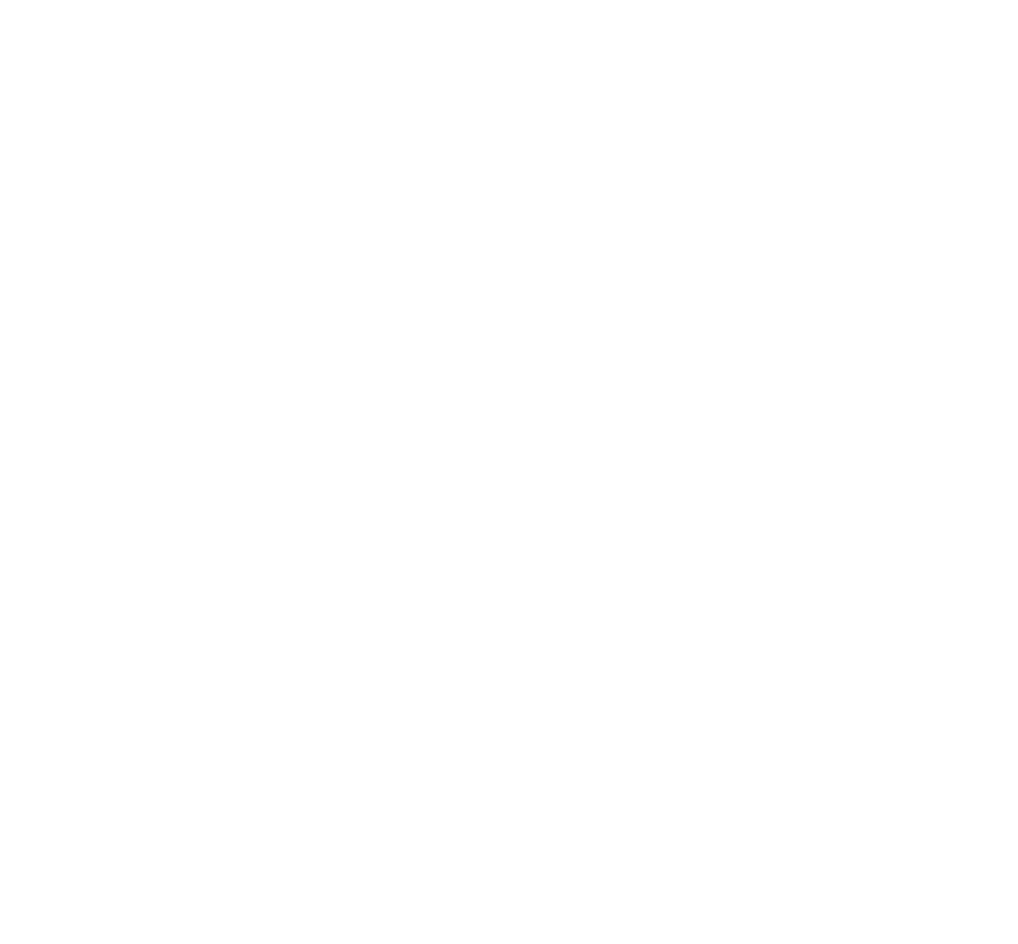
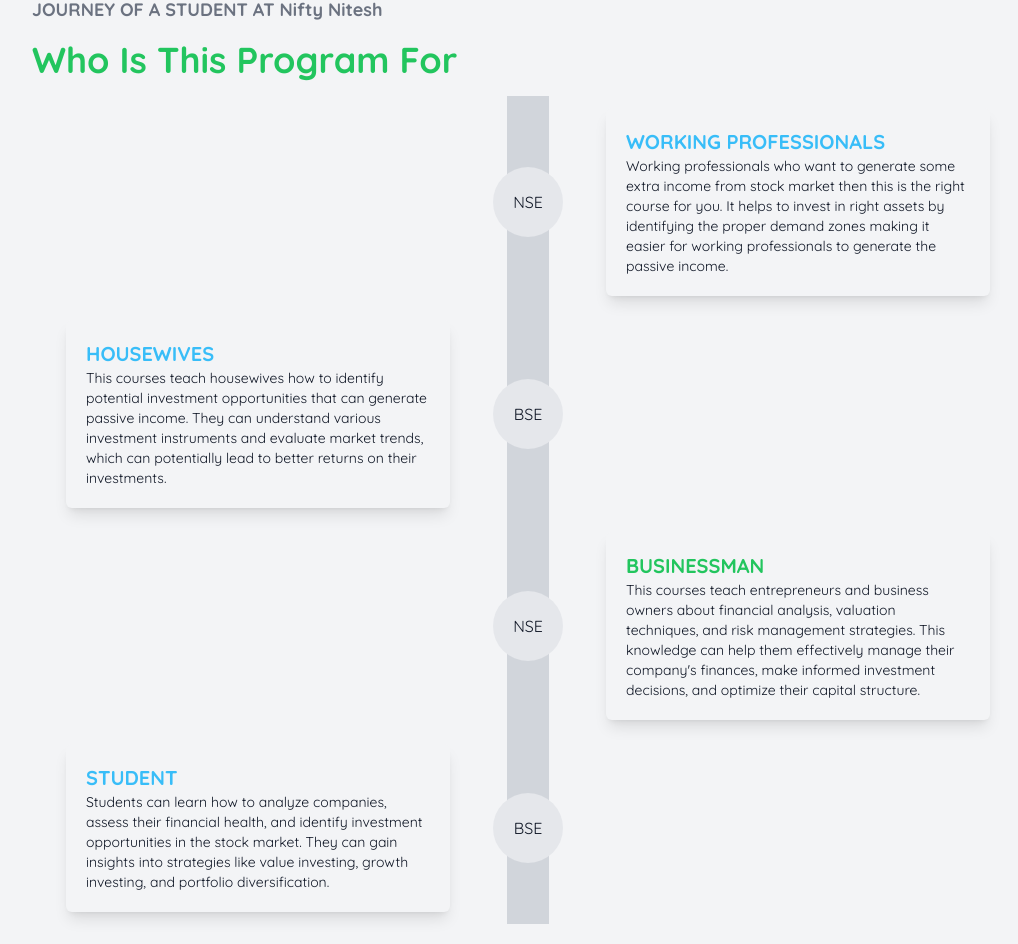
Before and after one commit to riteshk-007/Nifty-Nitesh, a Next.js app: page / in a window 1280 px wide. Shown: the part 1697-2641 px from the top of the page, without its empty margins (112-1130 px from the left). Before the commit the page ends 1642 px from the top, so only its background shows below. Built offline with nearby package versions, Linux system fonts and the light colour scheme.

Commit message:
Update About and Works components

```diff
--- a/app/components/About.jsx
+++ b/app/components/About.jsx
@@ -4,7 +4,7 @@ import Link from "next/link";
 
 const About = () => {
   return (
-    <div className="w-full flex flex-col items-center justify-center gap-2 md:gap-4 p-5  dark:bg-black/30">
+    <div className="w-full flex flex-col items-center justify-center gap-2 md:gap-4 p-5  dark:bg-black">
       <p className="text-xs md:text-base font-semibold text-gray-700 dark:text-gray-300 text-center uppercase">
         ABOUT US
       </p>
@@ -34,7 +34,7 @@ const About = () => {
             className="rounded-lg"
           />
         </div>
-        <span className="text-xs  mx-2 font-semibold text-gray-700 dark:text-gray-300 text-start w-full md:w-1/2  my-3 flex flex-col">
+        <span className="text-xs lg:text-sm  mx-2 font-semibold text-gray-700 dark:text-gray-300 text-start w-full md:w-1/2  my-3 flex flex-col">
           Welcome, to the leading best Stock market Institute in Delhi, we offer
           Stock market courses for future growth and impart deep knowledge of
           the stock market and Trading. Here, we&apos;ll teach you and guide you
--- /dev/null
+++ b/app/components/Journey.jsx
@@ -0,0 +1,97 @@
+const Journey = () => {
+  return (
+    <div className="w-full flex flex-col items-center justify-center gap-2 md:gap-4 p-5 bg-gray-100 dark:bg-black/30">
+      <div className="w-full md:w-4/5 flex items-center justify-start">
+        <span className="text-xs sm:text-sm md:text-lg font-bold text-center text-gray-500">
+          JOURNEY OF A STUDENT AT Nifty Nitesh
+        </span>
+      </div>
+      <div className="w-full md:w-4/5 flex items-center justify-start">
+        <span className="text-2xl md:text-4xl font-bold text-center text-green-500 ">
+          Who Is This Program For
+        </span>
+      </div>
+
+      <div className="flex items-center justify-center ">
+        <div className="w-full px-4 dark:text-white text-gray-900 md:dark:bg-gray-900 md:bg-gray-300">
+          <div className=" relative md:w-[10px] min-h-[50vh] md:mx-auto ">
+            <div className="flex md:flex-row flex-col md:items-center md:gap-2 group  relative top-0 md:left-1/2 md:right-1/2 md:even:translate-x-[-100%] even:translate-x-0 md:w-96 lg:w-max w-full z-[1]">
+              <div className="pointer p-4 dark:bg-gray-800 bg-gray-200 aspect-square w-[70px] flex items-center justify-center rounded-full md:group-even:order-2 group-even:order-none md:group-odd:-translate-x-1/2 md:translate-x-1/2 translate-x-0 mx-auto md:mx-0">
+                NSE
+              </div>
+              <div className="md:max-w-sm p-5 bg-gray-100 shadow-lg group group-hover:bg-green-500 group-hover:text-white group-hover:dark:bg-green-700 dark:bg-black rounded-md my-3 hover:bg-green-500 dark:hover:bg-green-700 hover:text-white transition-all duration-200">
+                <div className="text-xl font-bold group-hover:text-white text-sky-400">
+                  WORKING PROFESSIONALS
+                </div>
+
+                <div className="text-sm">
+                  Working professionals who want to generate some extra income
+                  from stock market then this is the right course for you. It
+                  helps to invest in right assets by identifying the proper
+                  demand zones making it easier for working professionals to
+                  generate the passive income.
+                </div>
+              </div>
+            </div>
+            <div className="flex md:flex-row flex-col md:items-center md:gap-2 group  relative top-0 md:left-1/2 md:right-1/2 md:even:translate-x-[-100%] even:translate-x-0 md:w-96 lg:w-max w-full z-[1]">
+              <div className="pointer p-4 dark:bg-gray-800 bg-gray-200 aspect-square w-[70px] flex items-center justify-center rounded-full md:group-even:order-2 group-even:order-none md:group-odd:-translate-x-1/2 md:translate-x-1/2 translate-x-0 mx-auto md:mx-0">
+                BSE
+              </div>
+              <div className="md:max-w-sm p-5 bg-gray-100 shadow-lg  group group-hover:bg-green-500 group-hover:text-white group-hover:dark:bg-green-700  dark:bg-black rounded-md my-3 hover:bg-green-500 dark:hover:bg-green-700 hover:text-white transition-all duration-200">
+                <div className="text-xl font-bold group-hover:text-white text-sky-400">
+                  HOUSEWIVES
+                </div>
+
+                <div className="text-sm">
+                  This courses teach housewives how to identify potential
+                  investment opportunities that can generate passive income.
+                  They can understand various investment instruments and
+                  evaluate market trends, which can potentially lead to better
+                  returns on their investments.
+                </div>
+              </div>
+            </div>
+            <div className="flex md:flex-row flex-col md:items-center md:gap-2 group  relative top-0 md:left-1/2 md:right-1/2 md:even:translate-x-[-100%] even:translate-x-0 md:w-96 lg:w-max w-full z-[1]">
+              <div className="pointer p-4 dark:bg-gray-800 bg-gray-200 aspect-square w-[70px] flex items-center justify-center rounded-full md:group-even:order-2 group-even:order-none md:group-odd:-translate-x-1/2 md:translate-x-1/2 translate-x-0 mx-auto md:mx-0">
+                NSE
+              </div>
+              <div className="md:max-w-sm p-5 bg-gray-100 shadow-lg  group group-hover:bg-green-500 group-hover:text-white group-hover:dark:bg-green-700   dark:bg-black rounded-md my-3 hover:bg-green-500 dark:hover:bg-green-700 hover:text-white transition-all duration-200">
+                <div className="text-xl font-bold group-hover:text-white text-green-500">
+                  BUSINESSMAN
+                </div>
+
+                <div className="text-sm">
+                  This courses teach entrepreneurs and business owners about
+                  financial analysis, valuation techniques, and risk management
+                  strategies. This knowledge can help them effectively manage
+                  their company&apos;s finances, make informed investment
+                  decisions, and optimize their capital structure.
+                </div>
+              </div>
+            </div>
+            <div className="flex md:flex-row flex-col md:items-center md:gap-2 group  relative top-0 md:left-1/2 md:right-1/2 md:even:translate-x-[-100%] even:translate-x-0 md:w-96 lg:w-max w-full z-[1]">
+              <div className="pointer p-4 dark:bg-gray-800 bg-gray-200 aspect-square w-[70px] flex items-center justify-center rounded-full md:group-even:order-2 group-even:order-none md:group-odd:-translate-x-1/2 md:translate-x-1/2 translate-x-0 mx-auto md:mx-0">
+                BSE
+              </div>
+              <div className="md:max-w-sm p-5 bg-gray-100 shadow-lg  group group-hover:bg-green-500 group-hover:text-white group-hover:dark:bg-green-700  dark:bg-black rounded-md my-3 hover:bg-green-500 dark:hover:bg-green-700 hover:text-white transition-all duration-200">
+                <div className="text-xl font-bold group-hover:text-white text-sky-400">
+                  STUDENT
+                </div>
+
+                <div className="text-sm">
+                  Students can learn how to analyze companies, assess their
+                  financial health, and identify investment opportunities in the
+                  stock market. They can gain insights into strategies like
+                  value investing, growth investing, and portfolio
+                  diversification.
+                </div>
+              </div>
+            </div>
+          </div>
+        </div>
+      </div>
+    </div>
+  );
+};
+
+export default Journey;
--- a/app/components/Works.jsx
+++ b/app/components/Works.jsx
@@ -33,11 +33,11 @@ const Works = () => {
       </p>
       <h1 className="text-lg md:text-4xl font-bold">How Does it Works</h1>
 
-      <div className=" grid grid-cols-1 md:grid-cols-2 lg:grid-cols-4 gap-4 my-5  md:gap-10 flex-wrap justify-center">
+      <div className=" grid grid-cols-1 md:grid-cols-2 lg:grid-cols-4 gap-4 my-5  md:gap-5 flex-wrap justify-center">
         {data.map((item, index) => (
           <div
             key={index}
-            className="flex flex-col mx-4 items-center justify-center gap-2 bg-white dark:bg-black p-2 md:p-5 rounded-lg shadow-md w-60 h-80 transition duration-500 ease-in-out transform hover:-translate-y-1 hover:scale-105"
+            className="flex flex-col  items-center justify-center gap-2 bg-white dark:bg-black p-2 md:p-5 rounded-lg shadow-md w-60 h-80 transition duration-500 ease-in-out transform hover:-translate-y-1 hover:scale-105"
           >
             <Image src={item.image} width={150} height={150} alt="image" />
             <h1 className="text-sm md:text-lg font-bold text-center">
--- a/app/page.js
+++ b/app/page.js
@@ -1,5 +1,6 @@
 import About from "./components/About";
 import Hero from "./components/Hero";
+import Journey from "./components/Journey";
 import Works from "./components/Works";
 
 export default function Home() {
@@ -8,6 +9,7 @@ export default function Home() {
       <Hero />
       <Works />
       <About />
+      <Journey />
     </div>
   );
 }
```
